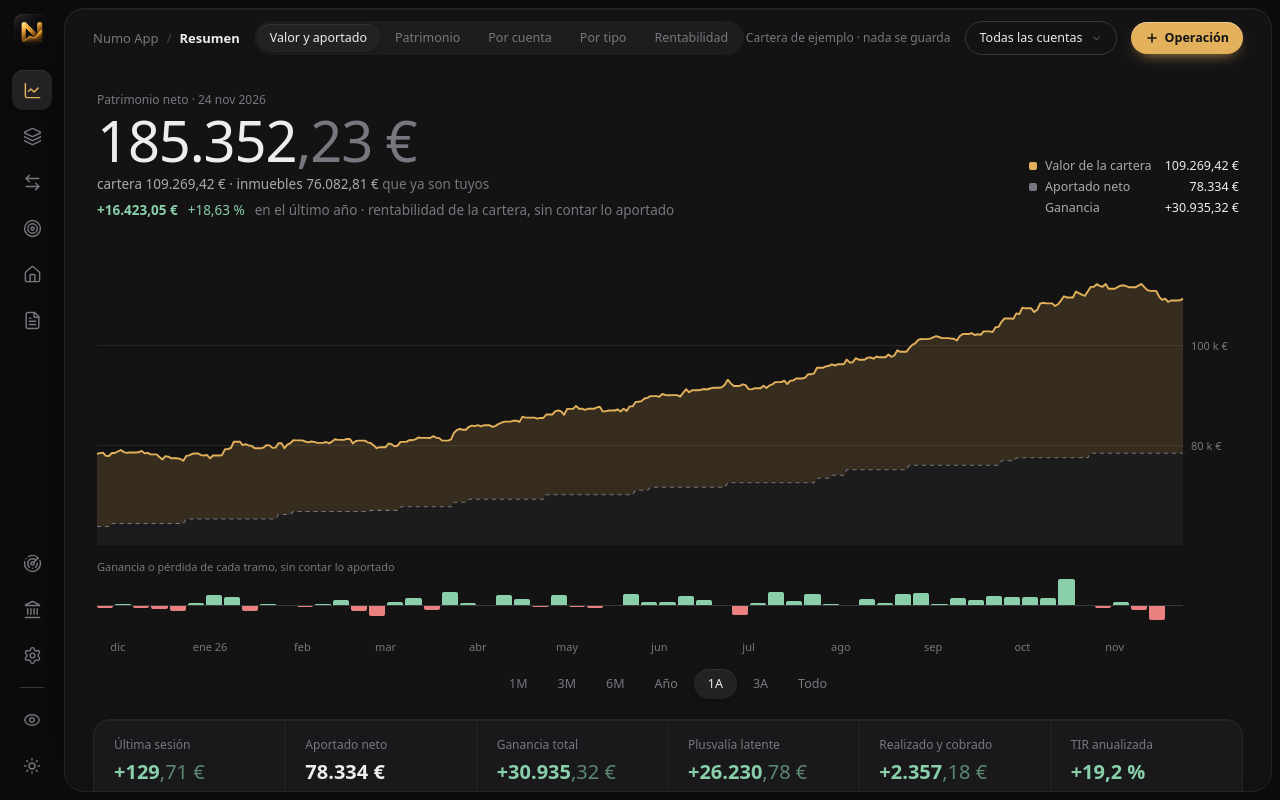
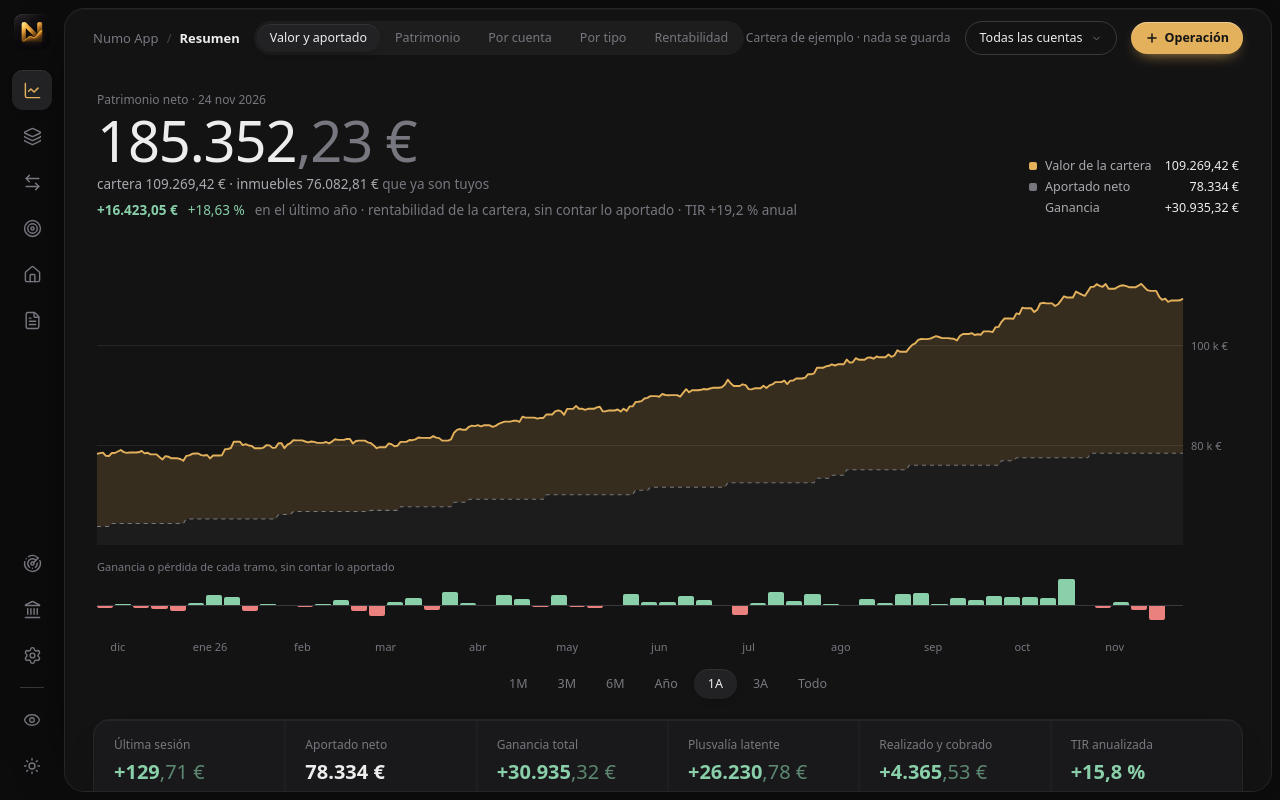
Before and after one commit to Nyhz/numo-desktop, a React (Vite) app: page /#/ in a window 1280 px wide. Built offline with nearby package versions, Linux system fonts and the light colour scheme.

Commit message:
Resumen: las cifras clave son de toda la historia; el periodo solo manda arriba
«Realizado y cobrado» y la TIR cambiaban con el periodo mientras las demás
no. Ahora la fila entera es fija (desde el inicio) y la TIR del periodo
acompaña a la ganancia y la rentabilidad bajo la cifra principal.

```diff
--- a/src/pages/Resumen.tsx
+++ b/src/pages/Resumen.tsx
@@ -116,7 +116,8 @@ export function Resumen() {
       stats: periodStats(tl, from, to),
       all: periodStats(tl, -1, to),
       start,
-      totals: totalsIn(d.ledger, d.scope, start, d.today),
+      // Las cifras clave de debajo del gráfico son de toda la historia: el periodo solo manda arriba.
+      totals: totalsIn(d.ledger, d.scope, isoOf(tl.start), d.today),
       ret: returnIndex(d.returns, from, to),
     };
   }, [tl, range, d, homes]);
@@ -220,7 +221,6 @@ export function Resumen() {
   const [heroI, heroD] = splitMoney(eur(portfolioAt + homesAt));
   const unrealized = d.positions.reduce((s, p) => s + p.unrealizedEur, 0);
   const cost = d.positions.reduce((s, p) => s + p.costEur, 0);
-  const xirr = stats.xirr ?? all.xirr;
   const legend = model ? model.rowsAt(hover ? Math.min(hover.k, model.n - 1) : model.n - 1) : [];
 
   return (
@@ -265,6 +265,8 @@ export function Resumen() {
               <span style={{ color: toneOf(stats.twr, 0.00005) }}>{pctSigned(stats.twr, 2)}</span>
               <span className="text-mute">
                 {RANGE_PHRASE[range]} · rentabilidad {withHomes ? "de la cartera, " : ""}sin contar lo aportado
+                {/* La TIR del periodo solo tiene sentido con tres meses o más. */}
+                {stats.xirr != null && ` · TIR ${pctSigned(stats.xirr)} anual`}
               </span>
             </div>
           </div>
@@ -291,11 +293,11 @@ export function Resumen() {
         <Kpi label="Plusvalía latente" note={cost > 0 ? `${pctSigned(unrealized / cost)} sobre el coste` : "sin posiciones"} tone={unrealized}>
           <Money value={unrealized} signed dim="soft" />
         </Kpi>
-        <Kpi label="Realizado y cobrado" note={<>ventas <Priv>{eur(totals.realizedEur, 0)}</Priv> · rentas <Priv>{eur(totals.dividendsEur + totals.interestEur, 0)}</Priv> · {RANGE_PHRASE[range]}</>} tone={totals.realizedEur + totals.dividendsEur + totals.interestEur}>
+        <Kpi label="Realizado y cobrado" note={<>ventas <Priv>{eur(totals.realizedEur, 0)}</Priv> · rentas <Priv>{eur(totals.dividendsEur + totals.interestEur, 0)}</Priv> · desde el inicio</>} tone={totals.realizedEur + totals.dividendsEur + totals.interestEur}>
           <Money value={totals.realizedEur + totals.dividendsEur + totals.interestEur} signed dim="soft" />
         </Kpi>
-        <Kpi label="TIR anualizada" note={xirr == null ? "hace falta más historia" : stats.xirr != null ? RANGE_PHRASE[range] : "desde el inicio"} tone={xirr}>
-          {xirr == null ? "—" : pctSigned(xirr)}
+        <Kpi label="TIR anualizada" note={all.xirr == null ? "hace falta más historia" : "desde el inicio"} tone={all.xirr}>
+          {all.xirr == null ? "—" : pctSigned(all.xirr)}
         </Kpi>
       </Kpis>
 
```
